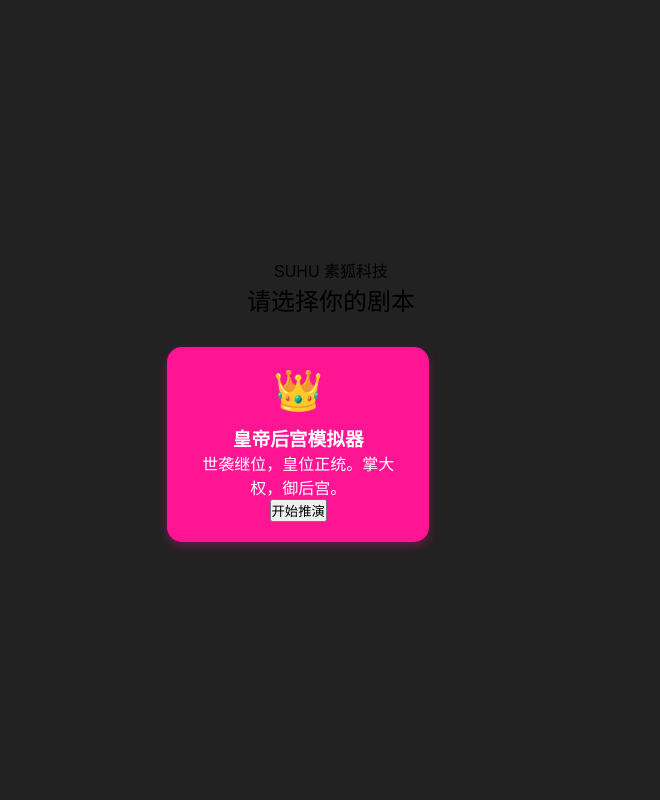
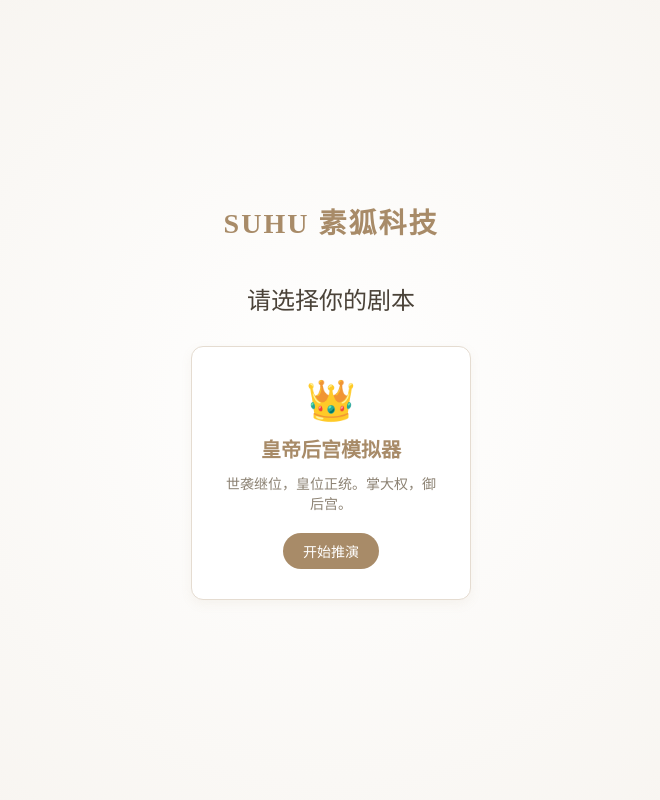
Before and after one commit to PumpkinXue/simulator, a Flask app: page / in a window 1280 px wide. Shown: the whole page, without its empty margins (309-969 px from the left). Run offline with Flask 3, Linux system fonts and the light colour scheme.

Commit message:
Update style.css

```diff
--- a/static/style.css
+++ b/static/style.css
@@ -1,78 +1,128 @@
 :root {
-    --primary-color: #ff1493; /* 深粉色 */
-    --bg-color: #ffb6c1; /* 浅粉色背景 */
-    --text-color: #333;
-    --card-bg: rgba(255, 255, 255, 0.4);
+    /* 提取图2的高级配色 */
+    --bg-color: #f5f1eb;
+    --card-bg: #ffffff;
+    --primary-color: #a88b68; /* 高级棕/金色 */
+    --primary-hover: #8f7453;
+    --text-main: #4a4238;
+    --text-light: #8c8273;
+    --border-color: #e5dcd1;
+    --radius: 12px;
+    --shadow: 0 4px 12px rgba(168, 139, 104, 0.08);
 }
 
-* { box-sizing: border-box; margin: 0; padding: 0; font-family: 'PingFang SC', sans-serif; }
-
-body { background-color: #222; display: flex; justify-content: center; height: 100vh; overflow: hidden; }
-
-/* 移动端模拟器容器 */
-#app-container {
-    width: 100%;
-    max-width: 450px;
-    height: 100%;
-    background-color: var(--bg-color);
-    position: relative;
-    display: flex;
-    flex-direction: column;
-    box-shadow: 0 0 20px rgba(0,0,0,0.5);
-    border: 4px solid var(--primary-color);
-    border-radius: 20px; /* 适配手机外观 */
-    overflow: hidden;
-}
-
+* { box-sizing: border-box; margin: 0; padding: 0; font-family: 'PingFang SC', 'Microsoft YaHei', serif; }
+body { background-color: var(--bg-color); color: var(--text-main); height: 100vh; overflow: hidden; }
 .hidden { display: none !important; }
 
-/* 开始界面 */
+/* 滚动条美化 */
+::-webkit-scrollbar { width: 6px; }
+::-webkit-scrollbar-track { background: transparent; }
+::-webkit-scrollbar-thumb { background: var(--border-color); border-radius: 3px; }
+::-webkit-scrollbar-thumb:hover { background: var(--primary-color); }
+
+/* ================= 剧本选择界面 ================= */
 #start-screen {
-    flex: 1; display: flex; flex-direction: column; justify-content: center; align-items: center; padding: 20px;
+    display: flex; flex-direction: column; align-items: center; justify-content: center;
+    height: 100vh; background: radial-gradient(circle at center, #ffffff 0%, #f5f1eb 100%);
 }
-.logo { font-size: 24px; font-weight: bold; color: var(--primary-color); position: absolute; top: 30px; left: 20px; }
-.script-card { background: var(--primary-color); color: white; padding: 20px; border-radius: 15px; width: 80%; text-align: center; cursor: pointer; box-shadow: 0 4px 10px rgba(255,20,147,0.3); transition: transform 0.2s;}
-.script-card:active { transform: scale(0.95); }
+.brand-logo { font-size: 28px; font-weight: bold; color: var(--primary-color); margin-bottom: 40px; letter-spacing: 2px; }
+.script-list { display: flex; gap: 20px; flex-wrap: wrap; justify-content: center; }
+.script-card {
+    background: var(--card-bg); border: 1px solid var(--border-color); border-radius: var(--radius);
+    padding: 30px; width: 280px; text-align: center; cursor: pointer;
+    box-shadow: var(--shadow); transition: all 0.3s ease;
+}
+.script-card:hover { transform: translateY(-5px); border-color: var(--primary-color); box-shadow: 0 8px 24px rgba(168, 139, 104, 0.15); }
+.script-card h3 { font-size: 20px; color: var(--primary-color); margin-bottom: 10px; }
+.script-card p { font-size: 14px; color: var(--text-light); }
+.btn-start {
+    margin-top: 20px; padding: 8px 20px; background: var(--primary-color); color: white;
+    border: none; border-radius: 20px; cursor: pointer; font-size: 14px; transition: 0.2s;
+}
+.btn-start:hover { background: var(--primary-hover); }
 
-/* 游戏头部 */
-#game-header { background: var(--primary-color); padding: 15px; border-radius: 0 0 20px 20px; }
-.char-info { display: flex; align-items: center; gap: 10px; margin-bottom: 10px; }
-.char-name { font-size: 20px; font-weight: bold; color: white; }
-.tags span { background: rgba(255,255,255,0.2); color: white; font-size: 12px; padding: 2px 6px; border-radius: 4px; }
-.turn-info { color: white; font-size: 14px; position: absolute; right: 20px; top: 18px; }
+/* ================= 游戏主界面 ================= */
+#game-screen { display: flex; flex-direction: column; height: 100vh; padding: 15px 20px; }
 
-/* 属性栏 */
-#attributes { display: flex; justify-content: space-around; padding: 10px; background: rgba(255,20,147,0.1); border-bottom: 2px solid var(--primary-color); }
-.attr-item { font-size: 14px; color: var(--primary-color); }
-.attr-item span { color: #333; font-weight: bold; }
+/* 顶部导航 */
+header {
+    display: flex; justify-content: space-between; align-items: center;
+    background: var(--card-bg); padding: 10px 20px; border-radius: var(--radius);
+    box-shadow: var(--shadow); margin-bottom: 15px; border: 1px solid var(--border-color);
+}
+.header-left { display: flex; align-items: center; gap: 15px; font-weight: bold; font-size: 18px; color: var(--primary-color); }
+.turn-badge { background: var(--bg-color); border: 1px solid var(--border-color); padding: 4px 12px; border-radius: 15px; font-size: 12px; color: var(--text-main); }
+.header-right button {
+    background: transparent; border: 1px solid var(--border-color); color: var(--text-main);
+    padding: 6px 12px; border-radius: 6px; cursor: pointer; margin-left: 10px; font-size: 13px; transition: 0.2s;
+}
+.header-right button:hover { background: var(--bg-color); color: var(--primary-color); }
 
-/* 主体视图区域 */
-#views-container { flex: 1; overflow-y: auto; padding: 20px; position: relative; }
-.event-item { background: white; padding: 15px; border-radius: 10px; box-shadow: 0 4px 6px rgba(0,0,0,0.05); margin-bottom: 15px; border-left: 5px solid var(--primary-color); cursor: pointer; }
-.event-item h3 { color: var(--primary-color); font-size: 16px; margin-bottom: 5px; }
-.event-item p { font-size: 14px; color: #666; }
-.event-item .turns { font-size: 12px; color: #999; float: right; }
+/* 三列布局 */
+.main-layout { display: flex; gap: 20px; flex: 1; overflow: hidden; }
 
-/* 剧情展示界面 */
-#story-view { padding-bottom: 100px; /* 为下方操作栏留空 */ }
-.narrative-box { background: rgba(255,255,255,0.7); padding: 15px; border-radius: 10px; line-height: 1.8; color: #444; margin-bottom: 20px; white-space: pre-wrap; }
-.event-completed { background: rgba(0, 255, 0, 0.1); border: 1px dashed green; padding: 10px; border-radius: 8px; margin-top: 15px; font-size: 14px; color: #333;}
+/* 左侧面板 & 右侧面板 通用样式 */
+.side-panel { width: 260px; display: flex; flex-direction: column; gap: 15px; overflow-y: auto; padding-right: 5px; }
+.panel-card { background: var(--card-bg); border-radius: var(--radius); padding: 15px; box-shadow: var(--shadow); border: 1px solid var(--border-color); }
+.panel-title { font-size: 14px; font-weight: bold; color: var(--primary-color); margin-bottom: 12px; display: flex; align-items: center; gap: 5px; }
 
-/* 操作选项栏 */
-#action-bar { position: absolute; bottom: 80px; left: 0; width: 100%; padding: 10px 20px; z-index: 10; }
-.choices { display: flex; flex-direction: column; gap: 10px; }
-.choice-btn { background: white; border: 2px solid var(--primary-color); color: var(--primary-color); padding: 10px 15px; border-radius: 20px; font-size: 14px; cursor: pointer; text-align: center; }
+/* 左侧：人物形象卡 */
+.avatar-box { text-align: center; padding: 20px 0; border-bottom: 1px dashed var(--border-color); margin-bottom: 10px;}
+.avatar-circle { width: 60px; height: 60px; border-radius: 50%; border: 2px solid var(--primary-color); margin: 0 auto 10px; display: flex; align-items: center; justify-content: center; font-size: 24px; color: var(--primary-color); background: var(--bg-color); }
+.char-name { font-weight: bold; font-size: 18px; margin-bottom: 5px; }
+.char-tags span { font-size: 10px; background: var(--bg-color); padding: 2px 6px; border-radius: 4px; color: var(--text-light); margin: 0 2px;}
+
+/* 左侧：属性列表 */
+.attr-row { display: flex; justify-content: space-between; font-size: 13px; margin-bottom: 8px; color: var(--text-main); }
+.attr-row span:last-child { font-weight: bold; color: var(--primary-color); }
+
+/* 右侧：事件卡片 */
+.event-item { background: var(--bg-color); padding: 12px; border-radius: 8px; margin-bottom: 10px; border-left: 4px solid var(--primary-color); cursor: pointer; transition: 0.2s; }
+.event-item:hover { background: #efeae2; }
+.event-item h4 { font-size: 13px; margin-bottom: 4px; }
+.event-item p { font-size: 12px; color: var(--text-light); line-height: 1.4; display: -webkit-box; -webkit-line-clamp: 2; -webkit-box-orient: vertical; overflow: hidden; }
+.event-meta { font-size: 11px; color: var(--primary-color); margin-top: 5px; text-align: right; }
+
+/* 中间：主舞台 (剧情与互动) */
+.center-stage { flex: 1; display: flex; flex-direction: column; background: var(--card-bg); border-radius: var(--radius); box-shadow: var(--shadow); border: 1px solid var(--border-color); overflow: hidden; position: relative; }
+
+.story-container { flex: 1; padding: 25px; overflow-y: auto; line-height: 1.8; font-size: 15px; color: var(--text-main); }
+.story-paragraph { margin-bottom: 15px; }
+.user-choice-bubble { background: var(--primary-color); color: white; padding: 8px 15px; border-radius: 15px 15px 0 15px; display: inline-block; margin-bottom: 15px; align-self: flex-end; float: right; clear: both; font-size: 14px;}
+.clear { clear: both; }
+
+/* 中间底部：操作区 */
+.action-area { padding: 15px 25px; background: #faf8f5; border-top: 1px solid var(--border-color); display: flex; flex-direction: column; gap: 10px; }
+
+.action-toggle-btn {
+    background: var(--bg-color); border: 1px solid var(--border-color); color: var(--text-main);
+    padding: 8px; border-radius: 20px; text-align: center; cursor: pointer; font-size: 13px; transition: 0.2s; width: 200px; margin: 0 auto;
+}
+.action-toggle-btn:hover { background: var(--border-color); }
+
+.choices-wrapper { display: flex; flex-wrap: wrap; gap: 10px; justify-content: center; }
+.choice-btn {
+    background: white; border: 1px solid var(--primary-color); color: var(--primary-color);
+    padding: 8px 16px; border-radius: 20px; font-size: 14px; cursor: pointer; transition: all 0.2s;
+}
 .choice-btn:hover { background: var(--primary-color); color: white; }
-.custom-input { display: flex; margin-top: 10px; border: 2px dashed #999; border-radius: 20px; overflow: hidden; background: white; }
-.custom-input input { flex: 1; border: none; padding: 10px 15px; outline: none; }
-.custom-input button { background: none; border: none; padding: 0 15px; color: var(--primary-color); cursor: pointer; font-size: 18px; }
 
-/* 底部导航栏 */
-#bottom-nav { background: var(--primary-color); height: 60px; display: flex; justify-content: space-around; align-items: center; border-radius: 20px 20px 0 0; }
-.nav-item { color: white; display: flex; flex-direction: column; align-items: center; font-size: 12px; opacity: 0.7; cursor: pointer; }
-.nav-item.active { opacity: 1; font-weight: bold; transform: scale(1.1); }
-.nav-item i { font-size: 20px; margin-bottom: 2px; }
+.custom-input-box { display: flex; background: white; border: 1px solid var(--border-color); border-radius: 20px; overflow: hidden; margin-top: 5px; }
+.custom-input-box input { flex: 1; border: none; padding: 10px 15px; outline: none; font-size: 14px; background: transparent; }
+.custom-input-box button { background: transparent; border: none; padding: 0 15px; color: var(--primary-color); cursor: pointer; font-size: 16px; transition: 0.2s;}
+.custom-input-box button:hover { color: var(--primary-hover); }
 
-/* 简单的打字机闪烁光标 */
-.typing::after { content: '▌'; animation: blink 1s step-end infinite; }
+/* 打字机光标动画 */
+.typing::after { content: '▌'; animation: blink 1s step-end infinite; color: var(--primary-color); }
 @keyframes blink { 50% { opacity: 0; } }
+
+/* 响应式：移动端适配 */
+@media (max-width: 900px) {
+    .main-layout { flex-direction: column; overflow-y: auto; }
+    .side-panel { width: 100%; flex-direction: row; flex-wrap: wrap; overflow-y: visible; }
+    .panel-card { flex: 1; min-width: 45%; }
+    .center-stage { min-height: 60vh; flex: none; }
+    header { flex-direction: column; gap: 10px; align-items: flex-start; }
+    .header-right { align-self: flex-end; }
+}
```
